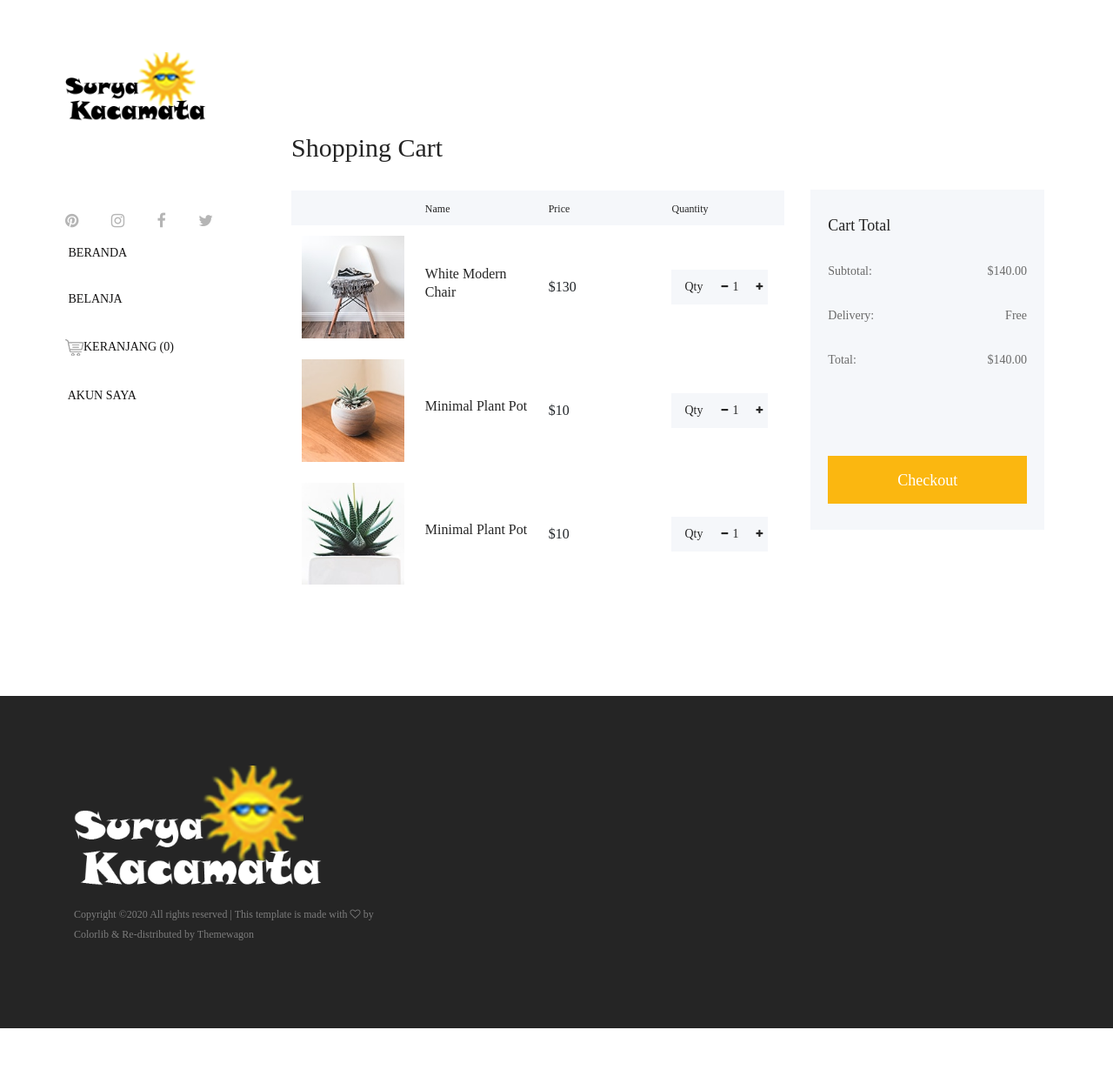
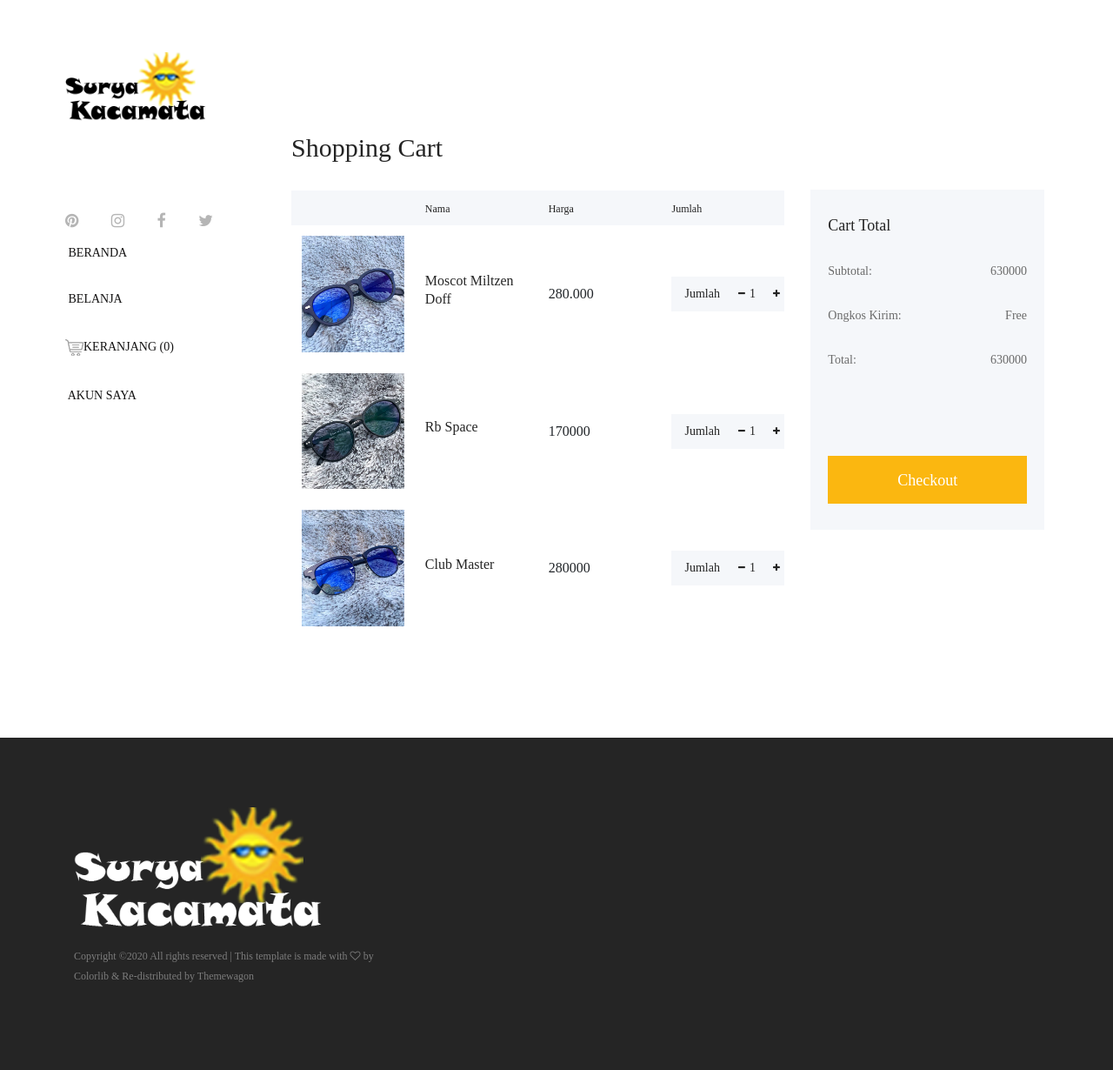
Before and after one commit to suryadwipayana1001/Glasses-AR-CodeIgniter, a CodeIgniter app: page /KacamataAR/index.php/keranjang in a window 1280 px wide. Shown: the whole page at 87% size. Before the commit the page ends 1182 px from the top, so only its background shows below. Run offline with CodeIgniter, Linux system fonts and the light colour scheme; some libraries are stand-ins or nearby versions; some web fonts are replaced.

Commit message:
memperbaiki template

```diff
--- a/application/views/v_users/v_checkout.php
+++ b/application/views/v_users/v_checkout.php
@@ -52,9 +52,9 @@
                         <div class="cart-summary">
                             <h5>Cart Total</h5>
                             <ul class="summary-table">
-                                <li><span>subtotal:</span> <span>$140.00</span></li>
-                                <li><span>delivery:</span> <span>Free</span></li>
-                                <li><span>total:</span> <span>$140.00</span></li>
+                                <li><span>Subtotal:</span> <span>630000</span></li>
+                                <li><span>Ongkos Kirim:</span> <span>Free</span></li>
+                                <li><span>Total:</span> <span>630000</span></li>
                             </ul>
                         </div>
                     </div>
--- a/application/views/v_users/v_keranjang.php
+++ b/application/views/v_users/v_keranjang.php
@@ -12,25 +12,25 @@
                                 <thead>
                                     <tr>
                                         <th></th>
-                                        <th>Name</th>
-                                        <th>Price</th>
-                                        <th>Quantity</th>
+                                        <th>Nama</th>
+                                        <th>Harga</th>
+                                        <th>Jumlah</th>
                                     </tr>
                                 </thead>
                                 <tbody>
                                     <tr>
                                         <td class="cart_product_img">
-                                            <a href="#"><img src="<?=base_url()?>assets/img/bg-img/cart1.jpg" alt="Product"></a>
+                                            <a href="#"><img src="<?=base_url()?>assets/img/bg-img/product1.jpg" alt="Product"></a>
                                         </td>
                                         <td class="cart_product_desc">
-                                            <h5>White Modern Chair</h5>
+                                            <h5>Moscot Miltzen Doff</h5>
                                         </td>
                                         <td class="price">
-                                            <span>$130</span>
+                                            <span>280.000</span>
                                         </td>
                                         <td class="qty">
                                             <div class="qty-btn d-flex">
-                                                <p>Qty</p>
+                                                <p>Jumlah</p>
                                                 <div class="quantity">
                                                     <span class="qty-minus" onclick="var effect = document.getElementById('qty'); var qty = effect.value; if( !isNaN( qty ) &amp;&amp; qty &gt; 1 ) effect.value--;return false;"><i class="fa fa-minus" aria-hidden="true"></i></span>
                                                     <input type="number" class="qty-text" id="qty" step="1" min="1" max="300" name="quantity" value="1">
@@ -41,17 +41,17 @@
                                     </tr>
                                     <tr>
                                         <td class="cart_product_img">
-                                            <a href="#"><img src="<?=base_url()?>assets/img/bg-img/cart2.jpg" alt="Product"></a>
+                                            <a href="#"><img src="<?=base_url()?>assets/img/bg-img/product2.jpg" alt="Product"></a>
                                         </td>
                                         <td class="cart_product_desc">
-                                            <h5>Minimal Plant Pot</h5>
+                                            <h5>Rb Space</h5>
                                         </td>
                                         <td class="price">
-                                            <span>$10</span>
+                                            <span>170000</span>
                                         </td>
                                         <td class="qty">
                                             <div class="qty-btn d-flex">
-                                                <p>Qty</p>
+                                                <p>Jumlah</p>
                                                 <div class="quantity">
                                                     <span class="qty-minus" onclick="var effect = document.getElementById('qty2'); var qty = effect.value; if( !isNaN( qty ) &amp;&amp; qty &gt; 1 ) effect.value--;return false;"><i class="fa fa-minus" aria-hidden="true"></i></span>
                                                     <input type="number" class="qty-text" id="qty2" step="1" min="1" max="300" name="quantity" value="1">
@@ -62,17 +62,17 @@
                                     </tr>
                                     <tr>
                                         <td class="cart_product_img">
-                                            <a href="#"><img src="<?=base_url()?>assets/img/bg-img/cart3.jpg" alt="Product"></a>
+                                            <a href="#"><img src="<?=base_url()?>assets/img/bg-img/product3.jpg" alt="Product"></a>
                                         </td>
                                         <td class="cart_product_desc">
-                                            <h5>Minimal Plant Pot</h5>
+                                            <h5>Club Master</h5>
                                         </td>
                                         <td class="price">
-                                            <span>$10</span>
+                                            <span>280000</span>
                                         </td>
                                         <td class="qty">
                                             <div class="qty-btn d-flex">
-                                                <p>Qty</p>
+                                                <p>Jumlah</p>
                                                 <div class="quantity">
                                                     <span class="qty-minus" onclick="var effect = document.getElementById('qty3'); var qty = effect.value; if( !isNaN( qty ) &amp;&amp; qty &gt; 1 ) effect.value--;return false;"><i class="fa fa-minus" aria-hidden="true"></i></span>
                                                     <input type="number" class="qty-text" id="qty3" step="1" min="1" max="300" name="quantity" value="1">
@@ -89,9 +89,9 @@
                         <div class="cart-summary">
                             <h5>Cart Total</h5>
                             <ul class="summary-table">
-                                <li><span>subtotal:</span> <span>$140.00</span></li>
-                                <li><span>delivery:</span> <span>Free</span></li>
-                                <li><span>total:</span> <span>$140.00</span></li>
+                                <li><span>Subtotal:</span> <span>630000</span></li>
+                                <li><span>Ongkos Kirim:</span> <span>Free</span></li>
+                                <li><span>Total:</span> <span>630000</span></li>
                             </ul>
                             <div class="cart-btn mt-100">
                                 <a href="<?=site_url('checkout')?>" class="btn amado-btn w-100">Checkout</a>
```
Also changed, not shown: assets/img/bg-img/product1.jpg (added), assets/img/bg-img/product2.jpg (added), assets/img/bg-img/product3.jpg (added), assets/img/bg-img/product4.jpg (added), assets/img/bg-img/product5.jpg (added), assets/img/bg-img/product6.jpg (added).
